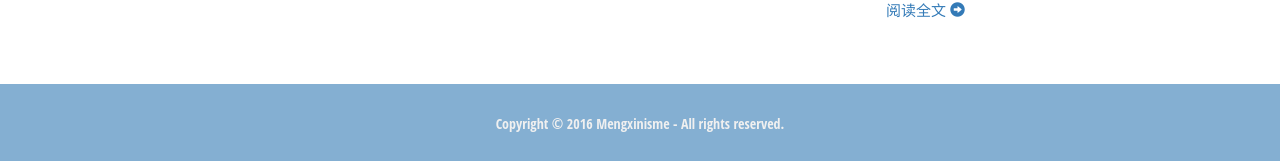
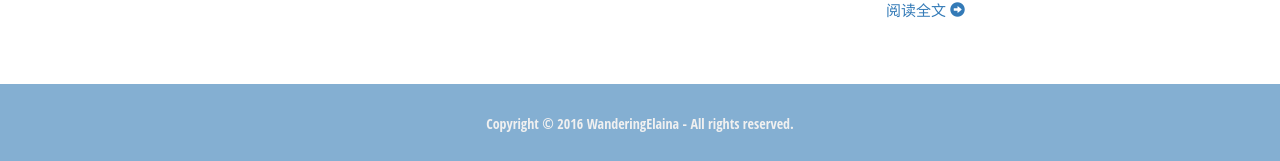
Before and after one commit to WanderingElaina/WanderingElaina.github.io, a Jekyll site: the page built from index.html, in a window 1280 px wide and 900 px high, scrolled down 2307 px. Shown: the part 736-897 px from the top of the window. Built offline with Jekyll 4.4.1, drawn with Linux system fonts in a browser that asks for light colours; Markdown is read by kramdown in place of the engine named in the settings.

Commit message:
Update author.yml

```diff
--- a/_data/author.yml
+++ b/_data/author.yml
@@ -1,8 +1,8 @@
 # Author settings
-name: Mengxinisme
+name: WanderingElaina
 title: introduce
 address: 中国
-email: huijiezhou9@gmail.com
-github: Mengxinisme
+email: xxx@gmail.com
+github: WanderingElaina
 gavatar: /assets/img/avatar.jfif
 workHistory: none
```
